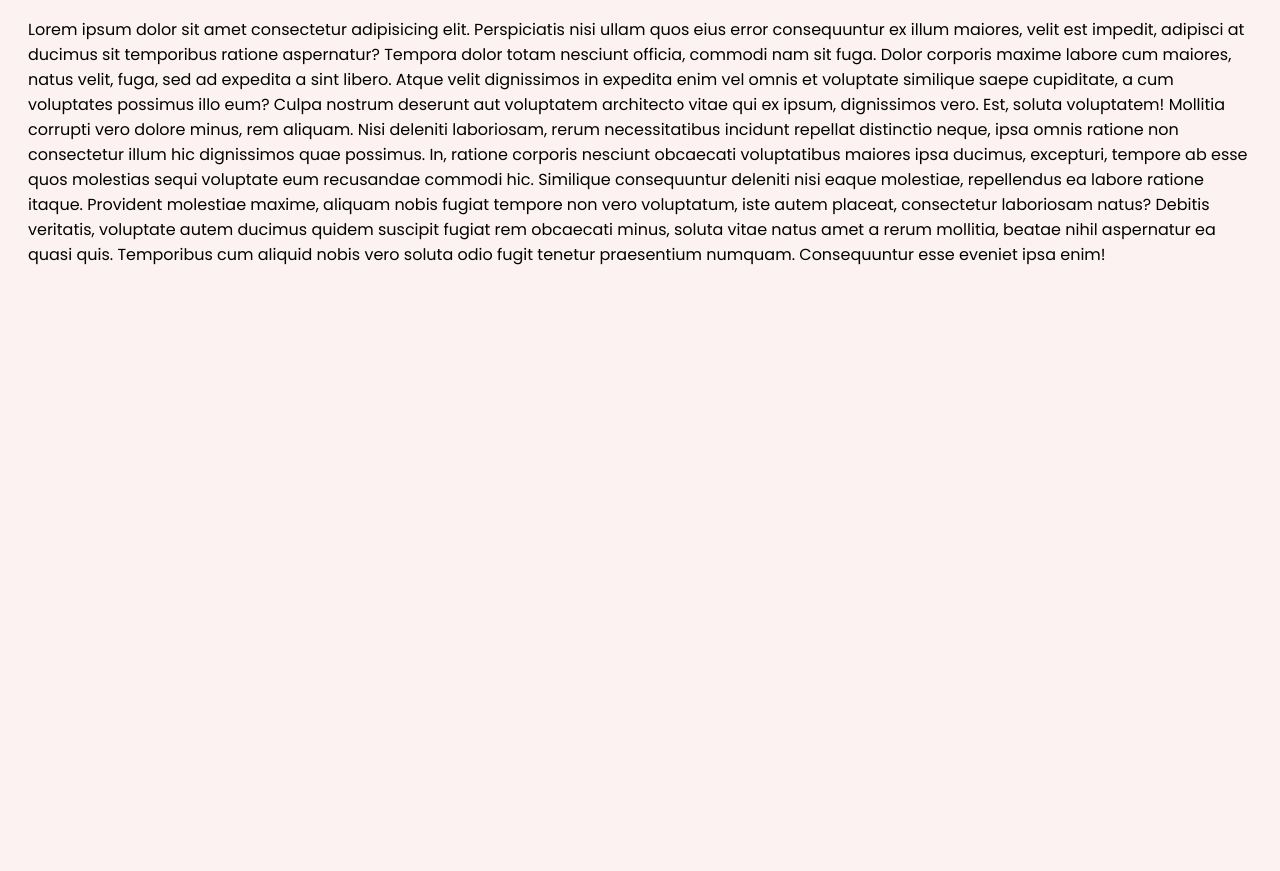
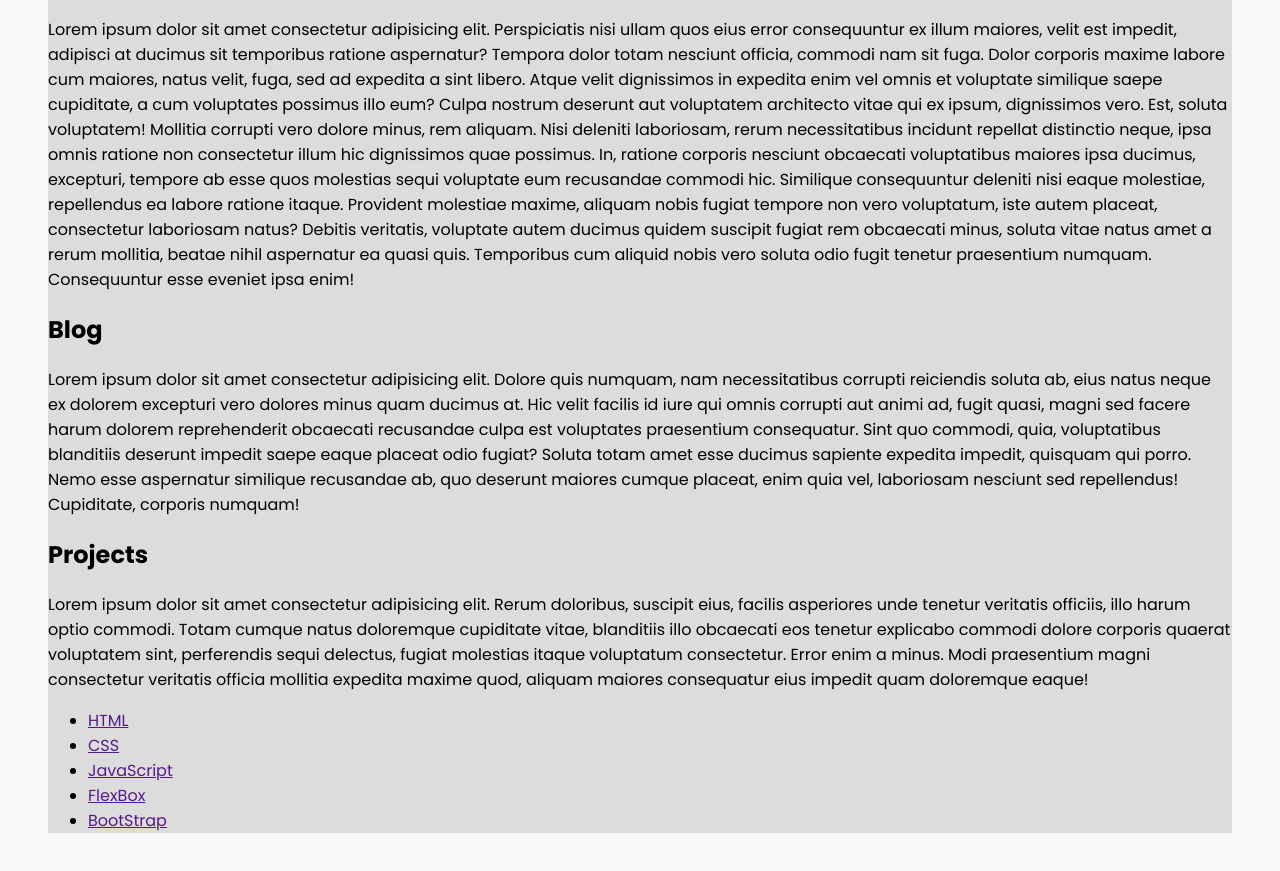
Before and after one commit to FobbyTeko/my-personal-website, a plain HTML site: page index.html in a window 1280 px wide. Shown: the part 805-1676 px from the top of the page. Before the commit the page ends 1092 px from the top, so only its background shows below. Drawn offline with Linux system fonts and the light colour scheme.

Commit message:
Added Main Body

```diff
--- a/index.html
+++ b/index.html
@@ -38,9 +38,22 @@
     <section id="uniform">
         <div id="uniform-container">
             <h1 id="About">About</h1>
-            <p>Lorem ipsum dolor sit amet consectetur adipisicing elit. Perspiciatis nisi ullam quos eius error consequuntur ex illum maiores, velit est impedit, adipisci at ducimus sit temporibus ratione aspernatur? Tempora dolor totam nesciunt officia, commodi nam sit fuga. Dolor corporis maxime labore cum maiores, natus velit, fuga, sed ad expedita a sint libero. Atque velit dignissimos in expedita enim vel omnis et voluptate similique saepe cupiditate, a cum voluptates possimus illo eum? Culpa nostrum deserunt aut voluptatem architecto vitae qui ex ipsum, dignissimos vero. Est, soluta voluptatem! Mollitia corrupti vero dolore minus, rem aliquam. Nisi deleniti laboriosam, rerum necessitatibus incidunt repellat distinctio neque, ipsa omnis ratione non consectetur illum hic dignissimos quae possimus. In, ratione corporis nesciunt obcaecati voluptatibus maiores ipsa ducimus, excepturi, tempore ab esse quos molestias sequi voluptate eum recusandae commodi hic. Similique consequuntur deleniti nisi eaque molestiae, repellendus ea labore ratione itaque. Provident molestiae maxime, aliquam nobis fugiat tempore non vero voluptatum, iste autem placeat, consectetur laboriosam natus? Debitis veritatis, voluptate autem ducimus quidem suscipit fugiat rem obcaecati minus, soluta vitae natus amet a rerum mollitia, beatae nihil aspernatur ea quasi quis. Temporibus cum aliquid nobis vero soluta odio fugit tenetur praesentium numquam. Consequuntur esse eveniet ipsa enim!</p>
+                <p>Lorem ipsum dolor sit amet consectetur adipisicing elit. Perspiciatis nisi ullam quos eius error consequuntur ex illum maiores, velit est impedit, adipisci at ducimus sit temporibus ratione aspernatur? Tempora dolor totam nesciunt officia, commodi nam sit fuga. Dolor corporis maxime labore cum maiores, natus velit, fuga, sed ad expedita a sint libero. Atque velit dignissimos in expedita enim vel omnis et voluptate similique saepe cupiditate, a cum voluptates possimus illo eum? Culpa nostrum deserunt aut voluptatem architecto vitae qui ex ipsum, dignissimos vero. Est, soluta voluptatem! Mollitia corrupti vero dolore minus, rem aliquam. Nisi deleniti laboriosam, rerum necessitatibus incidunt repellat distinctio neque, ipsa omnis ratione non consectetur illum hic dignissimos quae possimus. In, ratione corporis nesciunt obcaecati voluptatibus maiores ipsa ducimus, excepturi, tempore ab esse quos molestias sequi voluptate eum recusandae commodi hic. Similique consequuntur deleniti nisi eaque molestiae, repellendus ea labore ratione itaque. Provident molestiae maxime, aliquam nobis fugiat tempore non vero voluptatum, iste autem placeat, consectetur laboriosam natus? Debitis veritatis, voluptate autem ducimus quidem suscipit fugiat rem obcaecati minus, soluta vitae natus amet a rerum mollitia, beatae nihil aspernatur ea quasi quis. Temporibus cum aliquid nobis vero soluta odio fugit tenetur praesentium numquam. Consequuntur esse eveniet ipsa enim!</p>
+            <h1 id="Blog">Blog</h1>
+                <p>Lorem ipsum dolor sit amet consectetur adipisicing elit. Dolore quis numquam, nam necessitatibus corrupti reiciendis soluta ab, eius natus neque ex dolorem excepturi vero dolores minus quam ducimus at. Hic velit facilis id iure qui omnis corrupti aut animi ad, fugit quasi, magni sed facere harum dolorem reprehenderit obcaecati recusandae culpa est voluptates praesentium consequatur. Sint quo commodi, quia, voluptatibus blanditiis deserunt impedit saepe eaque placeat odio fugiat? Soluta totam amet esse ducimus sapiente expedita impedit, quisquam qui porro. Nemo esse aspernatur similique recusandae ab, quo deserunt maiores cumque placeat, enim quia vel, laboriosam nesciunt sed repellendus! Cupiditate, corporis numquam!</p>
+            <h1 id="Projects">Projects</h1>
+                <p>Lorem ipsum dolor sit amet consectetur adipisicing elit. Rerum doloribus, suscipit eius, facilis asperiores unde tenetur veritatis officiis, illo harum optio commodi. Totam cumque natus doloremque cupiditate vitae, blanditiis illo obcaecati eos tenetur explicabo commodi dolore corporis quaerat voluptatem sint, perferendis sequi delectus, fugiat molestias itaque voluptatum consectetur. Error enim a minus. Modi praesentium magni consectetur veritatis officia mollitia expedita maxime quod, aliquam maiores consequatur eius impedit quam doloremque eaque!</p>
+                <ul>
+                    <li><a href="">HTML</a></li>
+                    <li><a href="">CSS</a></li>
+                    <li><a href="">JavaScript</a></li>
+                    <li><a href="">FlexBox</a></li>
+                    <li><a href="">BootStrap</a></li>
+                </ul>
+        </div>
+    </section>
+    <section id="boot">
 
-        </div>
 
     </section>
 </body>
--- a/style.css
+++ b/style.css
@@ -4,7 +4,7 @@ html {
 
 body {
     font-family: 'Poppins', sans-serif;
-    background: rgb(252, 242, 242);
+    background: rgb(248, 248, 248);
 }
 
 nav {
@@ -27,6 +27,8 @@ nav a:hover {
     text-align: center;
     border-style: solid;
     border-radius: 10px;
+    background-color: black;
+    color: white;
 }
 
 #hero h2 {
@@ -67,6 +69,6 @@ body #hero {
 }
 
 body #uniform {
-    margin: 20px;
-    border-style: ;
+    margin: 40px;
+    background: gainsboro;
 }
```
Also changed, not shown: 1 other file.
